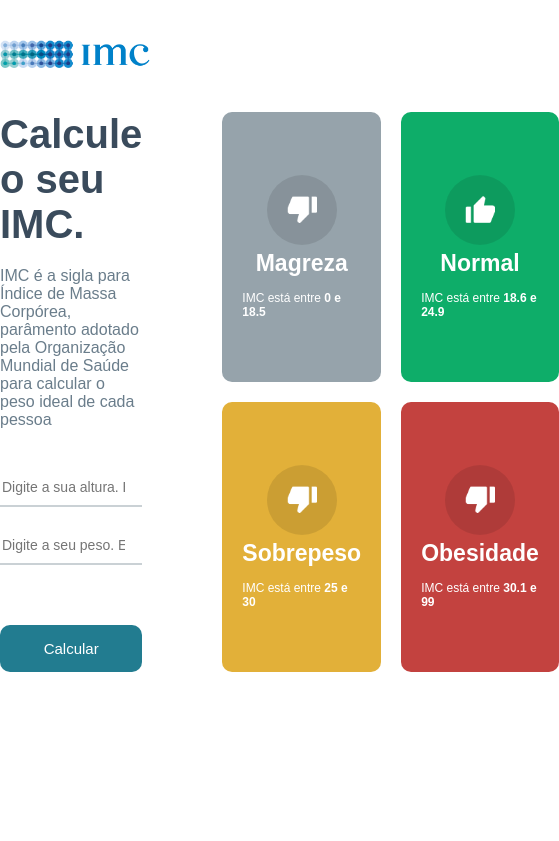
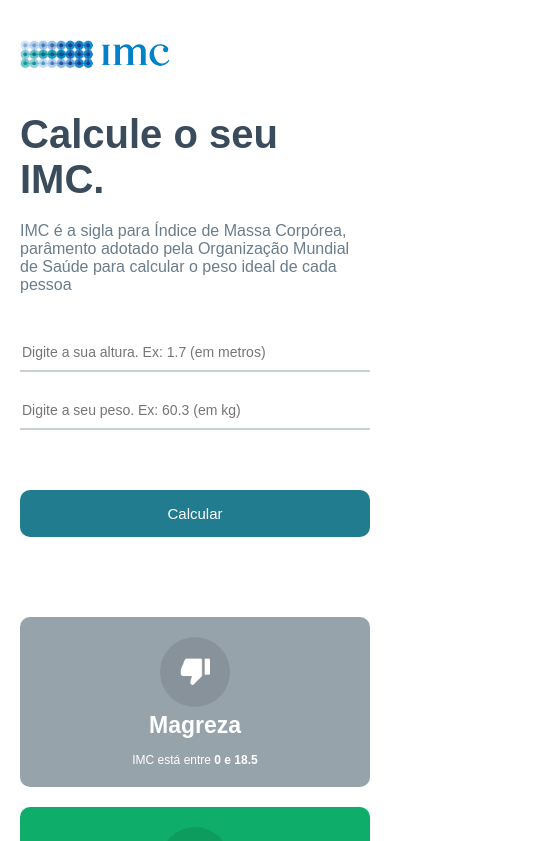
Before and after one commit to Dev-JoseRonaldo/calculadora-imc-react, a React (Vite) app: page / in a window 390 px wide. Shown: the top 841 px of the page, 559 px wide, since content can reach past the window. Built offline with nearby package versions, Linux system fonts and the light colour scheme.

Commit message:
:iphone: Responsividade

```diff
--- a/src/App.module.css
+++ b/src/App.module.css
@@ -16,6 +16,10 @@
 
 body {
   font-family: var(--primary-font);
+}
+
+.main {
+  padding-bottom: 40px;
 }
 
 .headerContainer {
@@ -116,3 +120,34 @@
 .container .rightSide .rightArrow:hover {
   opacity: 0.9;
 }
+
+@media (max-width: 770px) {
+  header {
+    padding: 0 20px;
+  }
+
+  .container {
+    padding: 0 20px;
+    flex-direction: column;
+  }
+
+  .container .leftSide {
+    margin-right: 0;
+  }
+
+  .container .rightSide {
+    margin-left: 0;
+  }
+
+  .container .rightSide .rightArrow {
+    margin-left: 0;
+    margin-top: 0;
+    border-radius: 10px;
+  }
+}
+
+@media (max-width: 430px) {
+  .container .rightSide .grid {
+    grid-template-columns: 1fr;
+  }
+}
--- a/src/App.tsx
+++ b/src/App.tsx
@@ -21,6 +21,7 @@
   const handleBackButton = () =>{
     setSToShow(null);
     setHeightField(0);
+    setWeigthField(0);
   }
 
   return (
```
